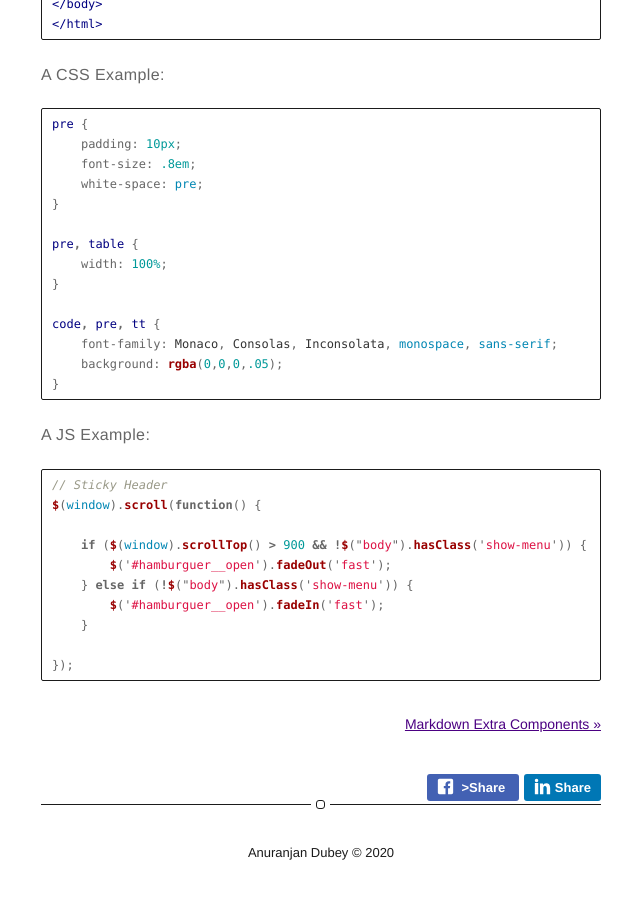
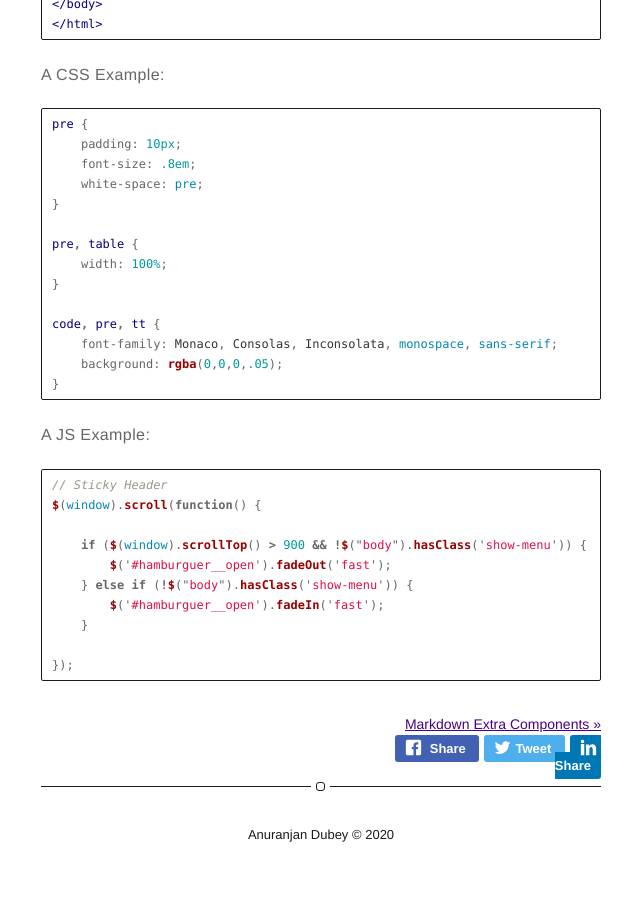
Before and after one commit to anuranjandubey/anuranjandubey.github.io, a Jekyll site: the page built from _posts/2016-02-24-markdown-common-elements.markdown, in a window 1280 px wide and 900 px high, scrolled down 4659 px. Shown: the whole window, without its empty margins (319-959 px from the left). Built offline with Jekyll 4.4.1, drawn with Linux system fonts in a browser that asks for light colours.

Commit message:
project updated

```diff
--- a/_includes/author.html
+++ b/_includes/author.html
@@ -1,35 +1,24 @@
-<div class="toleft">
-    <img
-        class="selfie"
-        src="{% if site.authors[page.author].external-image == true %}{{ site.authors[page.author].picture }}{% else %}{{ site.url }}/{{ site.authors[page.author].picture }}{% endif %}"
-        alt="{{ site.authors[page.author].name }}"
-    />
-</div>
 
-<div class="toright">
+<div class="sharelinks">
+    <!--
     <h4 class="name">{{ site.authors[page.author].name }}</h4>
     <p class="bio">{{ site.authors[page.author].bio }}</p>
+    -->
+    <div class="share" style="vertical-align: middle">
+        <!-- Note: Only use three share links if your site width is set to large -->
+        <!-- If site width is set to normal, you may choose any two share links -->
 
-    <div class="share">
-        <!-- Note: Only use three share links if your site width is set to large -->
-        <!-- If site width is set to normal, you may choose any two share links
+        <a class="facebook" href="javascript:void(0)" onclick="window.open('https://facebook.com/sharer/sharer.php?u='+encodeURIComponent(location.href), 'facebook-share-dialog', 'width=626,height=436'); return false;">
+        <svg class="icon icon-facebook">
+            <use xlink:href="#icon-facebook"></use></svg>
+        <span class="icon-facebook-rect">Share</span>
+        </a>
+
         <a
             class="twitter"
-            href="https://twitter.com/intent/tweet?text={{ site.url }}{{ page.url }} - {{ page.title }} by @{{ site.authors[page.author].twitter }}"
-        >
+            href="https://twitter.com/intent/tweet?text={{ site.url }}{{ page.url }} - {{ page.title }} by @{{ site.authors[page.author].twitter }}">
             <svg class="icon icon-twitter">
-                <use xlink:href="#icon-twitter"></use></svg
-            ><span class="icon-twitter">Tweet</span>
-        </a>
-            -->
-        <a
-            class="facebook"
-            href="javascript:void(0)"
-            onclick="window.open('https://facebook.com/sharer/sharer.php?u='+encodeURIComponent(location.href), 'facebook-share-dialog', 'width=626,height=436'); return false;"
-        >
-            <svg class="icon icon-facebook">
-                <use xlink:href="#icon-facebook"></use></svg>
-            ><span class="icon-facebook-rect">Share</span>
+                <use xlink:href="#icon-twitter"></use></svg><span class="icon-twitter">Tweet</span>
         </a>
 
         <a class="linkedin" href="https://www.linkedin.com/shareArticle?mini=true&amp;url={{ site.url }}{{ page.url }}&amp;title={{ page.title }}&amp;summary={{ page.description }}&amp;source={{ site.url }}" target="_blank">
```
